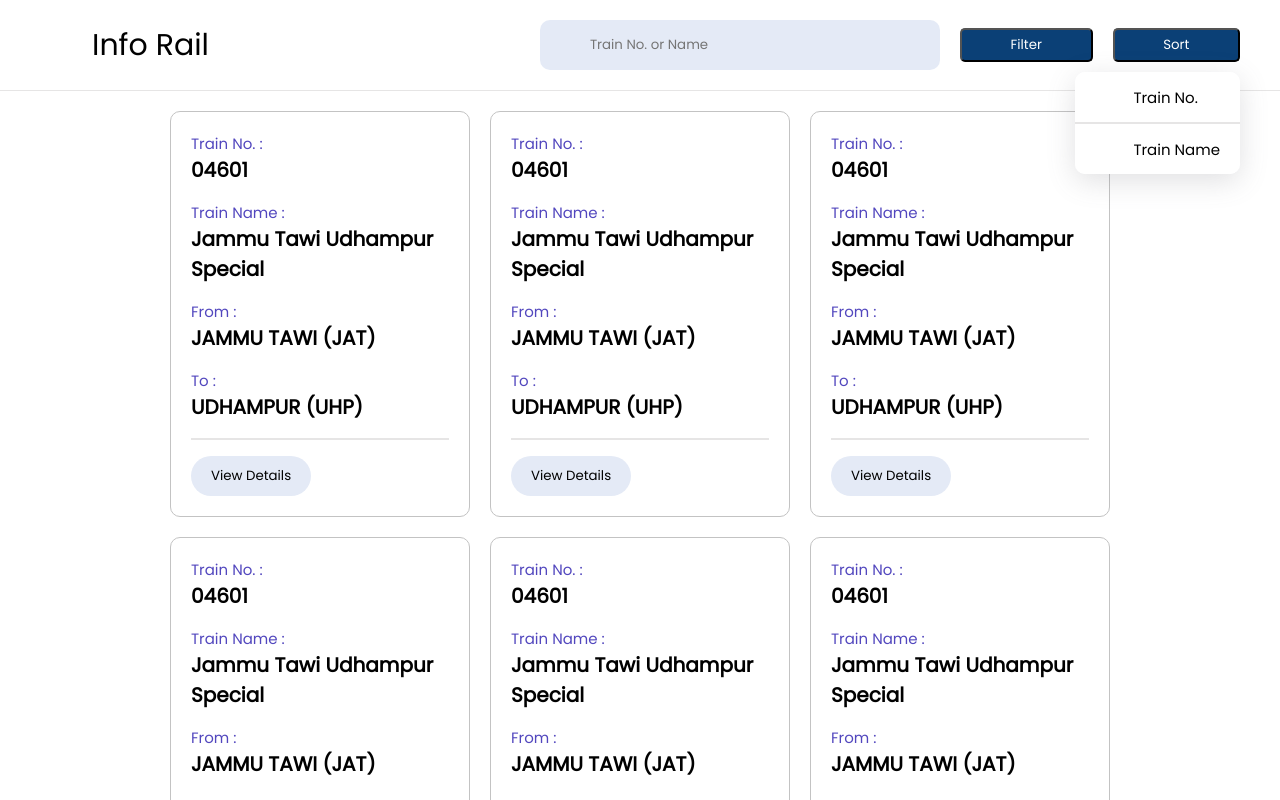
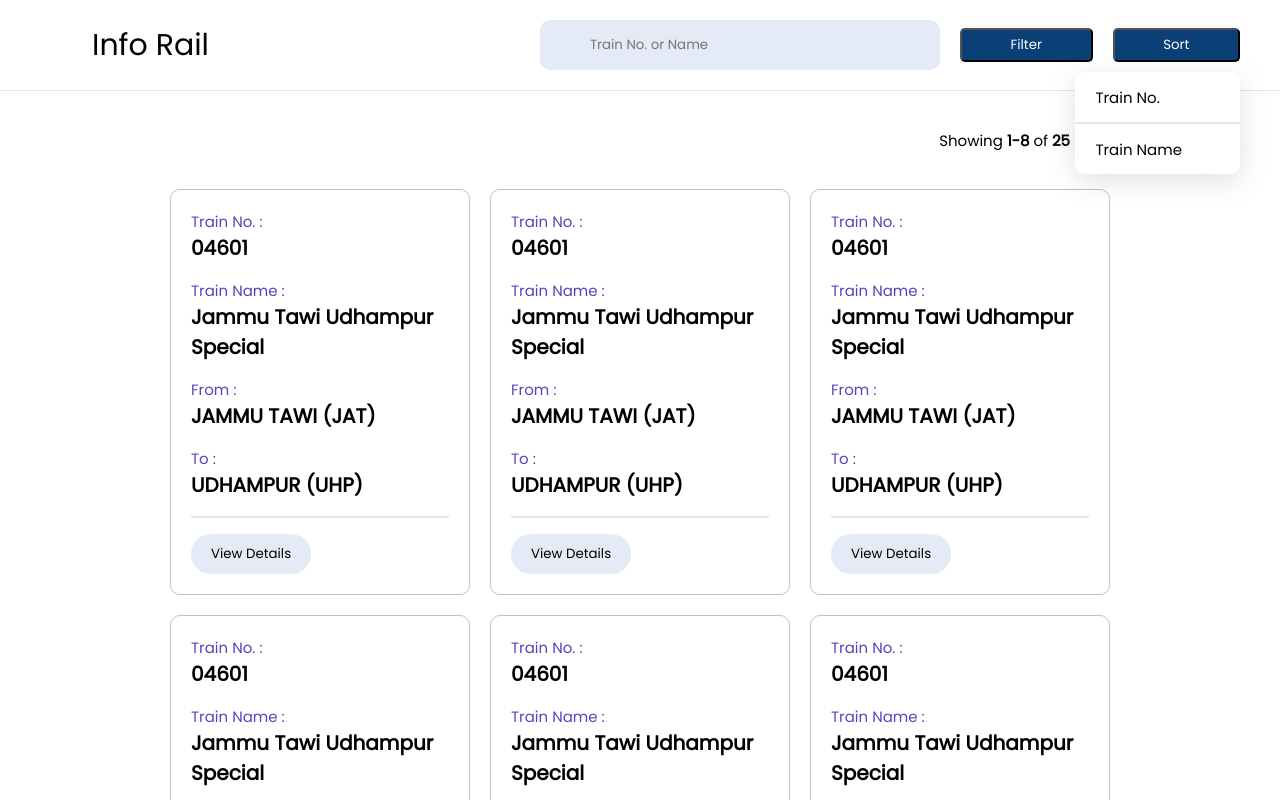
Before and after one commit to plug-in-pow/info-rail, an Angular app: page /search in a window 1280 px wide. Both pictures are taken after a click on the button "Sort". Shown: the top 800 px of the page. Built offline with nearby package versions, Linux system fonts and the light colour scheme.

Commit message:
updated style, added pagination

```diff
--- a/src/app/features/search-page/header/header.component.html
+++ b/src/app/features/search-page/header/header.component.html
@@ -35,12 +35,12 @@
             <div id="sort-dropdown" class="dropdown" [style.display]="showDropdown ? 'block' : 'none'">
                 <ul class="sorting-list" (click)="toggleDropdown()">
                     <li (click)="selectOption($event)">
-                        <i class="uil" [ngClass]="selectedSortingItem === 'Train No.' ? 'colorGreen uil-check-circle' : 'colorRed uil-times-circle'"></i>
                         <span>Train No.</span>
+                        <i class="uil" [ngClass]="selectedSortingItem === 'Train No.' ? 'colorGreen uil-check-circle' : 'colorWhite uil-check-circle'"></i>
                     </li>
                     <li (click)="selectOption($event)">
-                        <i class="uil" [ngClass]="selectedSortingItem === 'Train No.' ? 'colorRed uil-times-circle' : 'colorGreen uil-check-circle'"></i>
                         <span>Train Name</span>
+                        <i class="uil" [ngClass]="selectedSortingItem === 'Train No.' ? 'colorWhite uil-check-circle' : 'colorGreen uil-check-circle'"></i>
                     </li>
                 </ul>
             </div>
--- a/src/app/features/search-page/main/main.component.html
+++ b/src/app/features/search-page/main/main.component.html
@@ -1,3 +1,13 @@
+<div class="main-page-container">
+    <div class="pagination-block">
+        <span>Showing <b>1-8</b> of <b>25</b></span>
+        <button disabled>
+            <i class="uil uil-angle-left"></i>
+        </button>
+        <button>
+            <i class="uil uil-angle-right"></i>
+        </button>
+    </div>
     <div class="search-page-container">
         <div *ngFor="let data of tempData" class="card">
             <div class="text">
@@ -26,3 +36,4 @@
             </div>
         </div>
     </div>
+</div>
--- a/src/app/features/search-page/main/main.component.ts
+++ b/src/app/features/search-page/main/main.component.ts
@@ -8,7 +8,7 @@ import { Router } from '@angular/router';
 })
 export class MainComponent implements OnInit {
 
-  tempData: number[] = [1,2,3,4,5,6,7,8,9,10,11,12,13,14,15]
+  tempData: number[] = [1,2,3,4,5,6,7,8]
 
   constructor(private router:Router) { }
 
--- a/src/styles.scss
+++ b/src/styles.scss
@@ -195,8 +195,8 @@ header {
     font-size:2rem
 }
 
-.colorRed {
-    color: #ba2c16;
+.colorWhite {
+    color: #ffffff;
     font-size:2rem
 }
 
@@ -236,8 +236,11 @@ header {
 
 // ----------------------------- Main body css -------------------------------------
 
+.main-page-container {
+    margin: 2rem 4rem;
+}
+
 .search-page-container {
-    margin: 2rem 4rem;
     display: flex;
     flex-wrap: wrap;
     gap: 2rem;
@@ -248,6 +251,30 @@ header {
             color: #5247be;
             font-size: 1.5rem;
         }
+    }
+}
+
+.pagination-block {
+    display: flex;
+    justify-content: flex-end;
+    align-items: center;
+    gap: 2rem;
+    margin: 0 2rem 2rem 2rem;
+    font-size: 1.5rem;
+    border-radius: 1.5rem;
+    i {
+        display: block;
+        padding: 1rem;
+    }
+    button {
+        border-radius: 50%;
+        border: none;
+        background-color: white;
+        font-size: 2.5rem;
+        cursor: pointer;
+    }
+    button:hover {
+        filter: contrast(90%);
     }
 }
 
@@ -458,6 +485,10 @@ $circle-width: 75px;
 }
 
 @media only screen and (max-width: 950px) {
+    html {
+        font-size: 60%;
+    }
+
     header{
         justify-content: center;
         gap: 1rem;
@@ -560,4 +591,8 @@ $circle-width: 75px;
     .card {
         min-height: auto;
     }
+
+    .timetable-container .time {
+        letter-spacing: normal;
+    }
 }
```
Lines whose indentation alone changed are shown as unchanged.
